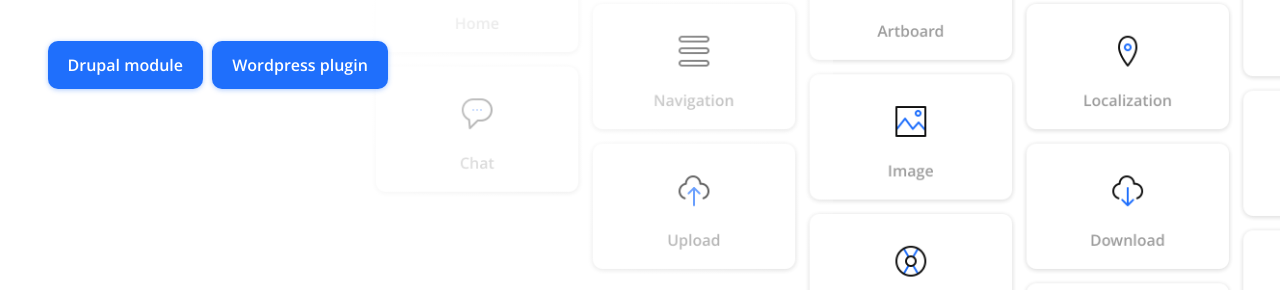
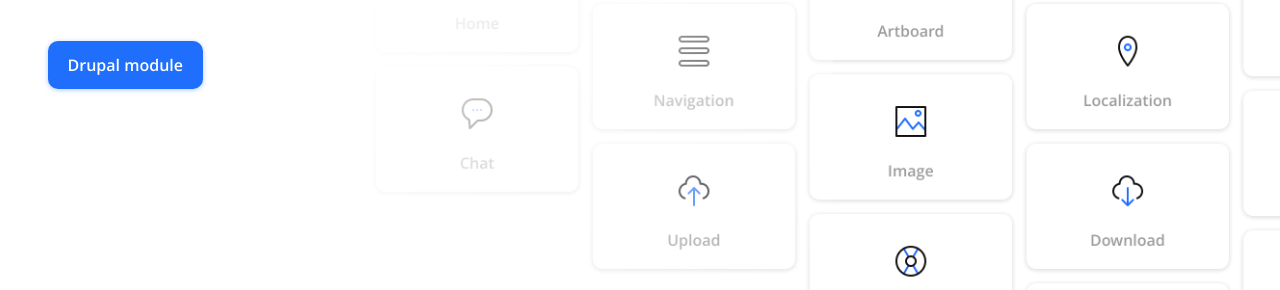
Before and after one commit to front/g-cloud-website, a website: page index.html in a window 1280 px wide. Shown: the part 471-761 px from the top of the page. Drawn offline with nearby package versions, Linux system fonts and the light colour scheme.

Commit message:
Comment out all unfinished content

```diff
--- a/index.html
+++ b/index.html
@@ -27,8 +27,8 @@
                 <a class="btn" href="https://drupal.org/project/gutenberg">
                     Drupal module
                 </a>
-                <a class="btn" href="https://twitter.com/gutenbergcloud">
-                    Wordpress plugin
+                <!-- <a class="btn" href="https://twitter.com/gutenbergcloud">
+                    Wordpress plugin -->
                 </a>
             </div>
         </div>
@@ -76,7 +76,7 @@
         </div>
     </section>
 
-    <div class="wrapper-background-gray">
+    <!-- <div class="wrapper-background-gray">
         <section class="section section__content">
             <div class="section__column">
                 <img class="section__image" src="assets/img/get-started.png" alt="">
@@ -105,8 +105,9 @@
                 </div>
             </div>
         </section>
-    </div>
+    </div> -->
 
+    <!--
     <section class="section section__content">
         <div class="section__column">
             <h1>How it works</h1>
@@ -133,6 +134,7 @@
             </a>
         </div>
     </section>
+    -->
 
     <div class="wrapper-background-blue">
         <section class="section section__content">
@@ -204,6 +206,7 @@
         </a>
     </section>
 
+    <!--
     <section class="section discover">
         <h1>Discover blocks</h1>
 
@@ -263,6 +266,7 @@
             </div>
         </div>
     </section>
+-->
 
     <footer class="footer">
         <div class="section">
```
